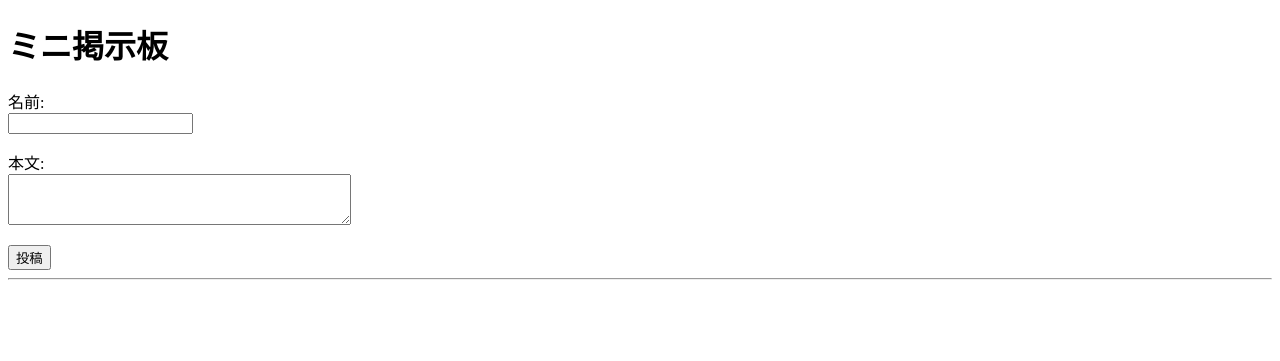
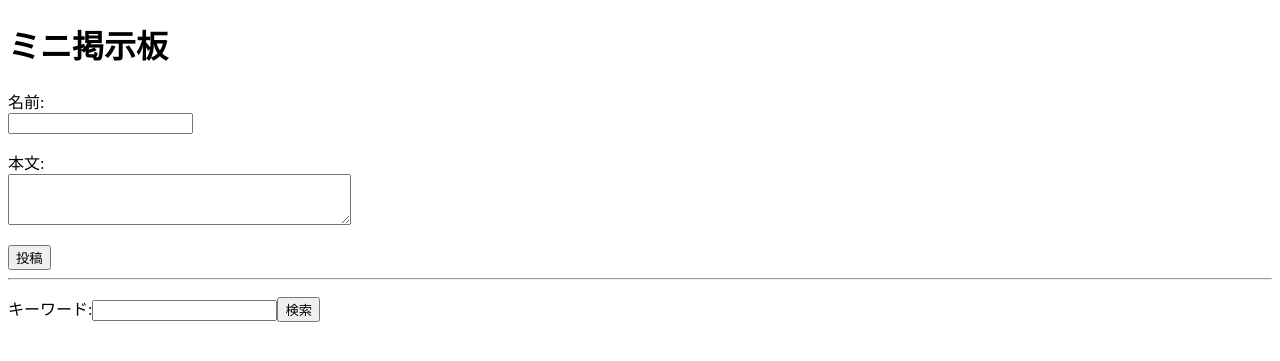
Before and after one commit to kiyo2144/bbs_feature, a Flask app: page / in a window 1280 px wide. Shown: the top 361 px of the page. Run offline with Flask 3, Linux system fonts and the light colour scheme; data that the repository does not hold is empty.

Commit message:
kakunin command

```diff
--- a/app.py
+++ b/app.py
@@ -1,4 +1,3 @@
-import re
 from flask import Flask, render_template, request, redirect, url_for
 from models import Post
 
@@ -8,8 +7,12 @@ app = Flask(__name__)
 # 一覧表示(GET)
 @app.route("/")
 def index():
+    q = request.args.get("q", "")  # URL の ?q=○○ の値（なければ空文字）
     posts = Post.select().order_by(Post.created_at.desc())
-    return render_template("index.html", posts=posts)
+    if q:  # キーワードがあるときだけ絞り込む
+        posts = posts.where((Post.name.contains(q)) | (Post.body.contains(q)))
+    return render_template("index.html", posts=posts, q=q)
+    # return render_template("index.html", posts=posts)
 
 
 @app.route("/posts", methods=["POST"])
@@ -30,5 +33,16 @@ def delete(post_id):
     return redirect(url_for("index"))
 
 
+@app.route("/posts/<int:post_id>/edit", methods=["GET", "POST"])
+def edit(post_id):
+    post = Post.get_by_id(post_id)  # 編集する投稿を取り出す
+    if request.method == "GET":  # ページを開いたとき
+        return render_template("edit.html", post=post)
+    post.name = request.form["name"]  # フォームの値で上書き
+    post.body = request.form["body"]
+    post.save()  # データベースに保存
+    return redirect(url_for("index"))  # 更新したら一覧に戻る
+
+
 if __name__ == "__main__":
     app.run(port=8000)
--- a/templates/index.html
+++ b/templates/index.html
@@ -17,7 +17,9 @@
     </form>
 
     <hr>
-
+    <form action="/" method="get">
+        <p>キーワード:<input name="q"><input type="submit" value="検索"></p>
+    </form>
     <!-- 投稿一覧 -->
     {% for post in posts %}
     <p>
@@ -25,8 +27,11 @@
         <br>
         {{ post.body }}
     </p>
-    <form action="/posts/{{post.id}}/delete" method="post">
+    <form action="/posts/{{post.id}}/delete" method="post" style="display: inline-block;">
         <input type="submit" value="削除">
+    </form>
+    <form action="/posts/{{post.id}}/edit" method="get" style="display: inline-block;">
+        <input type="submit" value="編集">
     </form>
     {% endfor %}
 
```
Also changed, not shown: templates/edit.html (added, +24 -0 lines).
